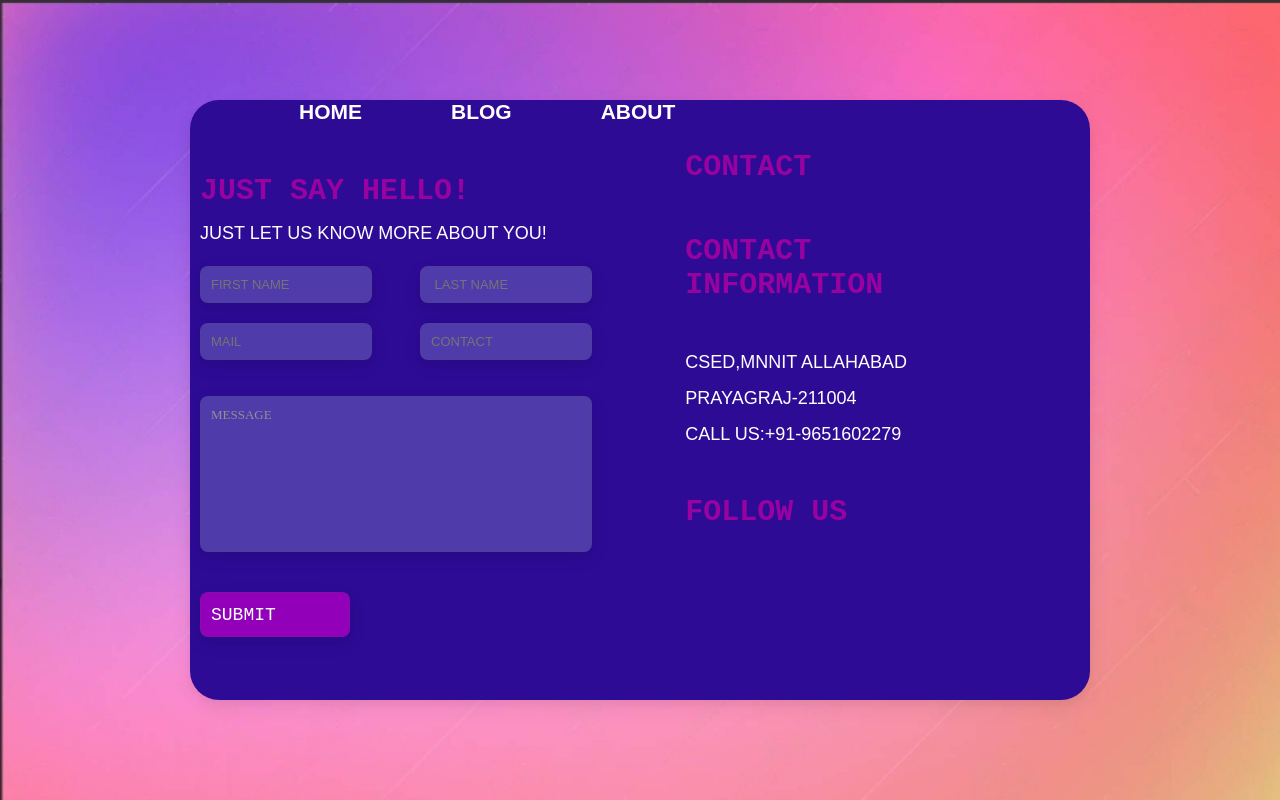
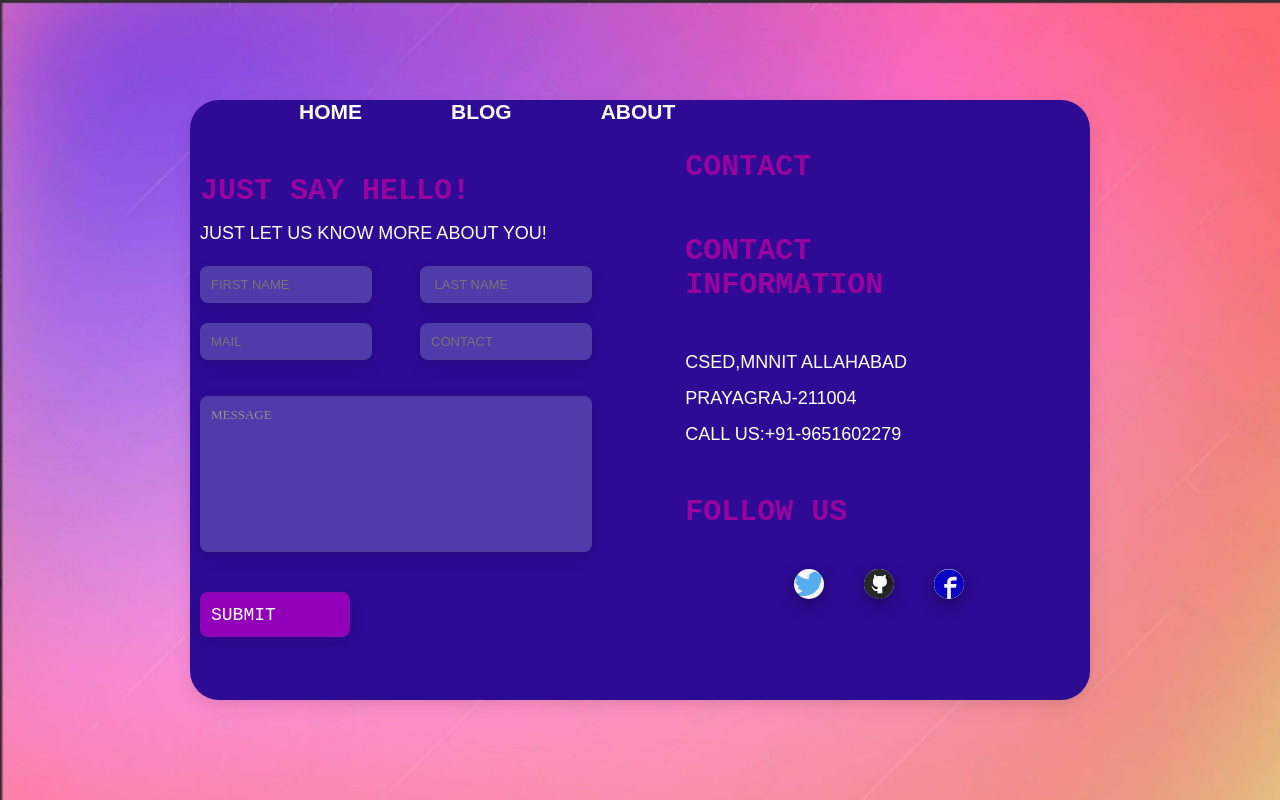
Before and after one commit to Nishant040305/CSS_battle, a plain HTML site: page task1/index2.html in a window 1280 px wide. Drawn offline with Linux system fonts and the light colour scheme.

Commit message:
Update index2.html

```diff
--- a/task1/index2.html
+++ b/task1/index2.html
@@ -40,7 +40,11 @@
         <div class="text2">PRAYAGRAJ-211004</div>
         <div class="text2">CALL US:+91-9651602279</div>
         <div class="text">FOLLOW US</div>
-
+         <div class="icon-container">
+            <div class="icons" id="t"><img src="twitter.png" class="icon-img"></div>
+            <div class="icons"><img src="github.jpg" class="icon-img"></div>
+            <div class="icons"><img src="facebook.jpg" class="icon-img"></div>
+         </div>
 
         </div>
     </div>
```
